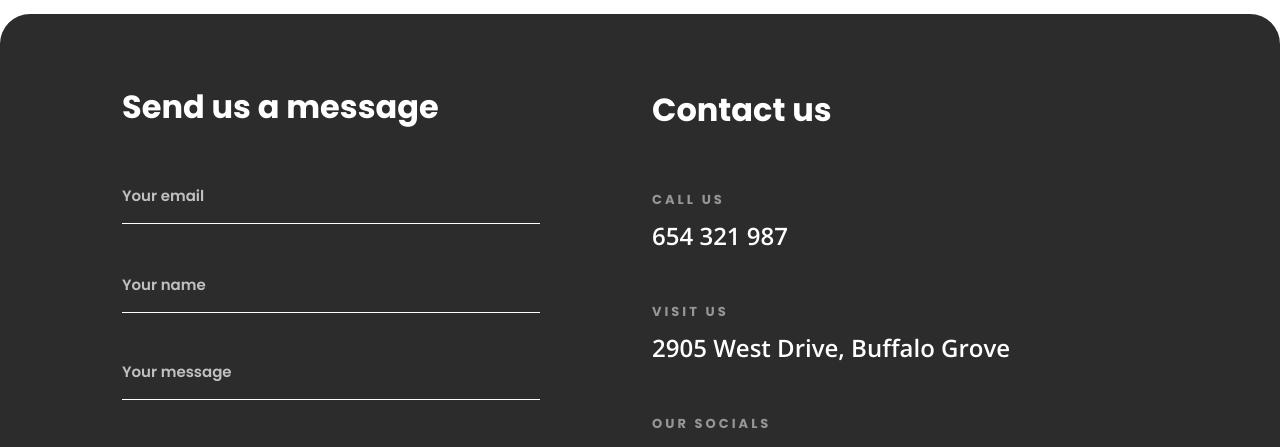
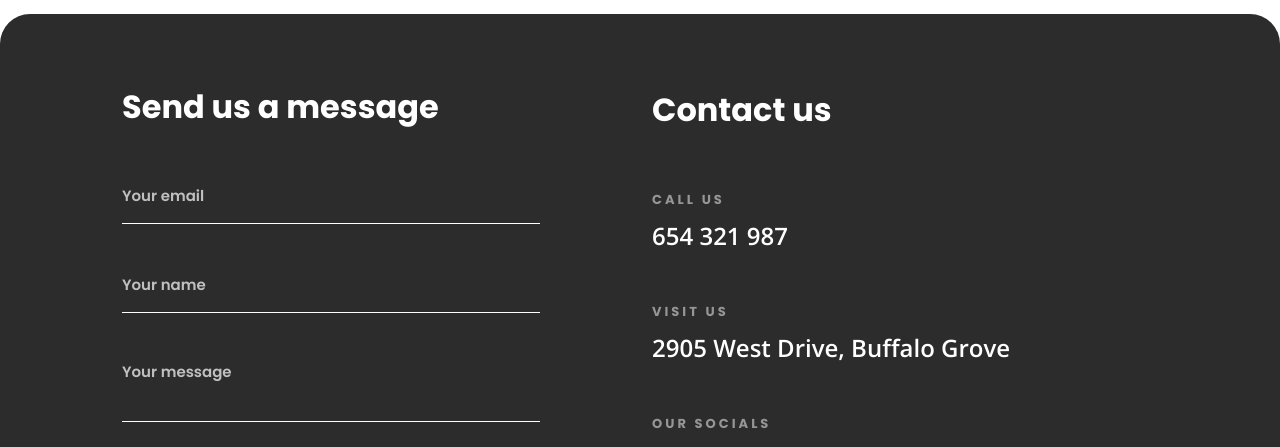
Before and after one commit to NataliiaHen/air-landing, a website built with Parcel: page src/index.html in a window 1280 px wide. Shown: the part 4512-4959 px from the top of the page. Built offline with nearby package versions, Linux system fonts and the light colour scheme.

Commit message:
Fix input autocomplete, text area

```diff
--- a/src/index.html
+++ b/src/index.html
@@ -519,7 +519,7 @@
                 <textarea
                   class="message__form-field"
                   name="message"
-                  rows="1"
+                  rows="2"
                   placeholder="Your message"
                   required
                 ></textarea>
--- a/src/styles/blocks/message.scss
+++ b/src/styles/blocks/message.scss
@@ -11,13 +11,12 @@
 
   &__form-field {
     width: 100%;
-    padding-bottom: 16px;
+    padding: 0 5px 16px 0;
     font-size: 15px;
     line-height: 22px;
     font-family: "Poppins", sans-serif;
     color: $white;
     resize: none;
-    overflow: hidden;
 
     background-color: inherit;
     border: none;
--- a/src/styles/utils/normalize.scss
+++ b/src/styles/utils/normalize.scss
@@ -13,3 +13,39 @@ a {
   color: inherit;
   text-decoration: none;
 }
+
+input:-webkit-autofill,
+input:-webkit-autofill:hover,
+input:-webkit-autofill:focus,
+textarea:-webkit-autofill,
+textarea:-webkit-autofill:hover,
+textarea:-webkit-autofill:focus,
+select:-webkit-autofill,
+select:-webkit-autofill:hover,
+select:-webkit-autofill:focus {
+  border: 1px solid $dark-grey;
+  -webkit-text-fill-color: $white;
+  -webkit-box-shadow: 0 0 0px 1000px #000 inset;
+  transition: background-color 5000s ease-in-out 0s;
+}
+::-webkit-scrollbar {
+  width: 10px;
+}
+
+/* Track */
+::-webkit-scrollbar-track {
+  background: $c-gray;
+  box-shadow: inset 0 0 5px grey;
+  border-radius: 10px;
+}
+
+/* Handle */
+::-webkit-scrollbar-thumb {
+  background: #888;
+  border-radius: 10px;
+}
+
+/* Handle on hover */
+::-webkit-scrollbar-thumb:hover {
+  background: #555;
+}
```
